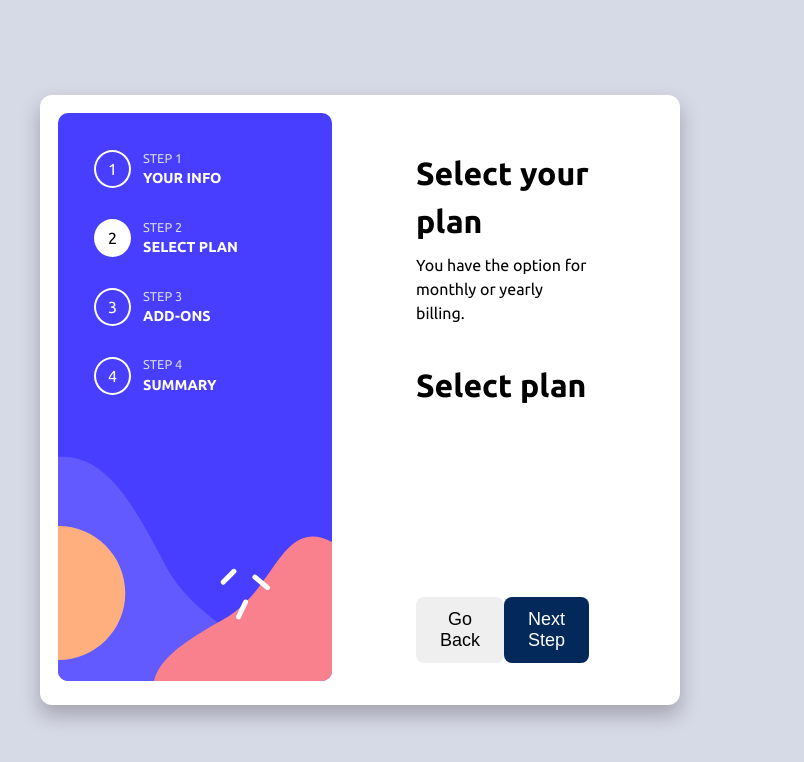
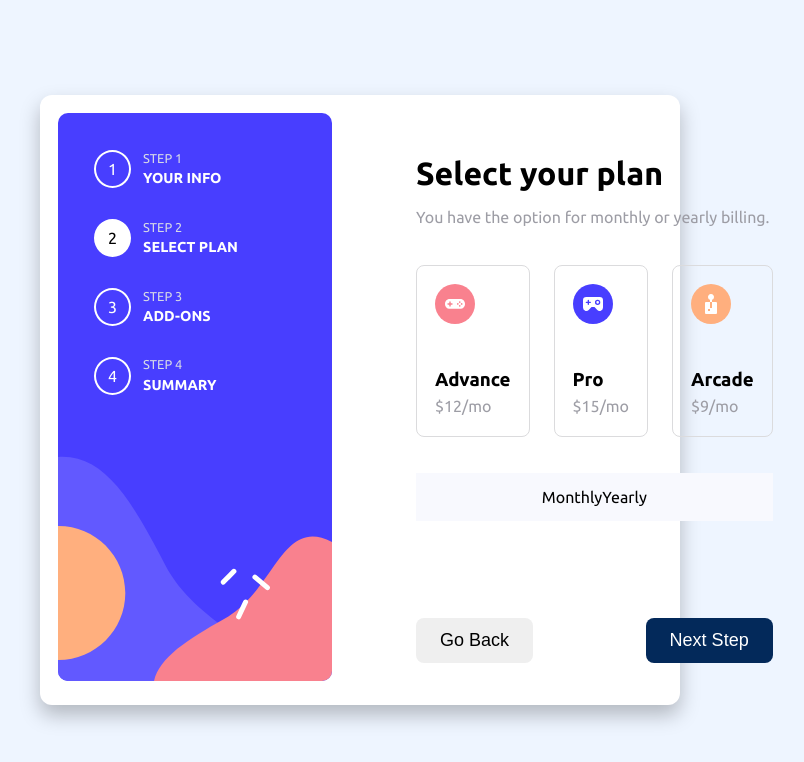
Before and after one commit to Divyue30597/multi-step-form, a React (Vite) app: page / in a window 1280 px wide. Both pictures are taken after a click on the button "Next Step". Shown: the part 816-1578 px from the top of the page, without its empty margins (280-1084 px from the left). Built offline with nearby package versions, Linux system fonts and the light colour scheme.

Commit message:
working on toggle

```diff
--- a/src/App.css
+++ b/src/App.css
@@ -88,6 +88,7 @@ ul li div p:last-of-type {
 
 .form-headers p {
   margin-bottom: 36px;
+  color: #9d9da5;
 }
 
 .form-footer {
@@ -135,3 +136,46 @@ ul li div p:last-of-type {
   outline: none;
   border: 1.5px solid #102498;
 }
+
+.cards {
+  display: flex;
+  margin-bottom: 36px;
+}
+
+.card-body {
+  display: flex;
+  flex-direction: column;
+  justify-content: space-between;
+  border: 1.5px solid #dbdbdd;
+  margin-right: 24px;
+  width: calc(100% / 3);
+  height: 172px;
+  padding: 18px;
+  border-radius: 8px;
+}
+
+.card-body:hover {
+  cursor: pointer;
+  border: 1.5px solid #534d93;
+}
+
+.card-body-active {
+  border: 1.5px solid #534d93;
+}
+
+.card-body:last-child {
+  margin-right: 0;
+}
+
+.card-body p {
+  margin-bottom: 0;
+}
+
+.select-plan-toggle {
+  display: flex;
+  flex-direction: row;
+  justify-content: center;
+  width: 100%;
+  background-color: #f8f9fe;
+  padding: 12px 0;
+}
--- a/src/Component/Card/Card.tsx
+++ b/src/Component/Card/Card.tsx
@@ -7,23 +7,94 @@ interface ICardDetail {
   type: string;
   price: number;
   plan: string;
+  alt: string;
 }
 
 const cardDetails: ICardDetail[] = [
-  { cardIcon: iconAdvance, type: "Advance", price: 12, plan: "monthly" },
-  { cardIcon: iconAdvance, type: "Advance", price: 120, plan: "yearly" },
-  { cardIcon: iconPro, type: "Pro", price: 15, plan: "monthly" },
-  { cardIcon: iconPro, type: "Pro", price: 150, plan: "yearly" },
-  { cardIcon: iconArcade, type: "Arcade", price: 9, plan: "monthly" },
-  { cardIcon: iconArcade, type: "Arcade", price: 90, plan: "yearly" },
+  {
+    cardIcon: iconAdvance,
+    type: "Advance",
+    price: 12,
+    plan: "monthly",
+    alt: "red background with game pad.",
+  },
+  {
+    cardIcon: iconAdvance,
+    type: "Advance",
+    price: 120,
+    plan: "yearly",
+    alt: "red background with game pad.",
+  },
+  {
+    cardIcon: iconPro,
+    type: "Pro",
+    price: 15,
+    plan: "monthly",
+    alt: "blue background with controller.",
+  },
+  {
+    cardIcon: iconPro,
+    type: "Pro",
+    price: 150,
+    plan: "yearly",
+    alt: "blue background with controller.",
+  },
+  {
+    cardIcon: iconArcade,
+    type: "Arcade",
+    price: 9,
+    plan: "monthly",
+    alt: "Orange background with atari type console",
+  },
+  {
+    cardIcon: iconArcade,
+    type: "Arcade",
+    price: 90,
+    plan: "yearly",
+    alt: "Orange background with atari type console",
+  },
 ];
 
-export function Card() {
+export function Card({ isMonthly }: { isMonthly: boolean }) {
   return (
     <div className="cards">
       {cardDetails.map((cardDetail: ICardDetail) => {
-        return <div key={cardDetail.price}>CardBody</div>;
+        {
+          return isMonthly && cardDetail.plan === "monthly" ? (
+            <CardMonthlyStyle key={cardDetail.price} cardDetail={cardDetail} />
+          ) : !isMonthly && cardDetail.plan === "yearly" ? (
+            <CardYearlyStyle key={cardDetail.price} cardDetail={cardDetail} />
+          ) : null;
+        }
       })}
     </div>
   );
 }
+
+function CardMonthlyStyle({ cardDetail }: { cardDetail: ICardDetail }) {
+  return (
+    <div className="card-body">
+      <picture>
+        <img src={cardDetail.cardIcon} alt={cardDetail.alt} />
+      </picture>
+      <div className="card-body-details">
+        <h3>{cardDetail.type}</h3>
+        <p>${cardDetail.price}/mo</p>
+      </div>
+    </div>
+  );
+}
+
+function CardYearlyStyle({ cardDetail }: { cardDetail: ICardDetail }) {
+  return (
+    <div className="card-body">
+      <picture>
+        <img src={cardDetail.cardIcon} alt={cardDetail.alt} />
+      </picture>
+      <div className="card-body-details">
+        <h3>{cardDetail.type}</h3>
+        <p>${cardDetail.price}/yr</p>
+      </div>
+    </div>
+  );
+}
--- a/src/Component/FormPage/SelectPlan.tsx
+++ b/src/Component/FormPage/SelectPlan.tsx
@@ -1,7 +1,16 @@
+import { useState } from "react";
+import { Card } from "../Card/Card";
+
 export function SelectPlan() {
+  const [isMonthly, setIsMonthly] = useState<boolean>(true);
+
   return (
-    <div>
-      <h1>Select plan</h1>
+    <div className="select-plan">
+      <Card isMonthly={isMonthly} />
+      <div className="select-plan-toggle">
+        <span>Monthly</span>
+        <span>Yearly</span>
+      </div>
     </div>
   );
 }
--- a/src/index.css
+++ b/src/index.css
@@ -1,7 +1,7 @@
 :root {
   font-family: "Ubuntu", sans-serif;
   line-height: 1.5;
-  background-color: var(--light-gray);
+  background-color: #eef5ff;
 
   --cool-gray: hsl(231, 11%, 63%);
   --light-gray: hsl(229, 24%, 87%);
```
